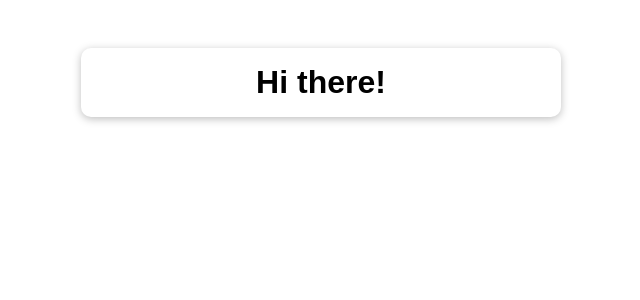
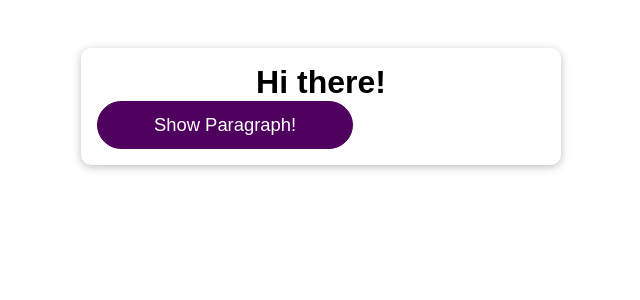
Before and after one commit to bduong94/A-Look-Behind-the-Scenes-Of-React, a React (Create React App) app: page / in a window 1280 px wide. Shown: the top 300 px of the page, without its empty margins (319-959 px from the left). Built offline with nearby package versions, Linux system fonts and the light colour scheme.

Commit message:
Add toggler function for showing paragraph

```diff
--- a/src/App.js
+++ b/src/App.js
@@ -5,10 +5,16 @@ import "./App.css";
 
 function App() {
   const [showParagraph, setShowParagraph] = useState(false);
+
+  const toggleParagraphHandler = () => {
+    setShowParagraph((prevShowParagraph) => !prevShowParagraph);
+  };
+
   return (
     <div className="app">
       <h1>Hi there!</h1>
       {showParagraph && <p>This is new!</p>}
+      <Button onClick={toggleParagraphHandler}>Show Paragraph!</Button>
     </div>
   );
 }
```
